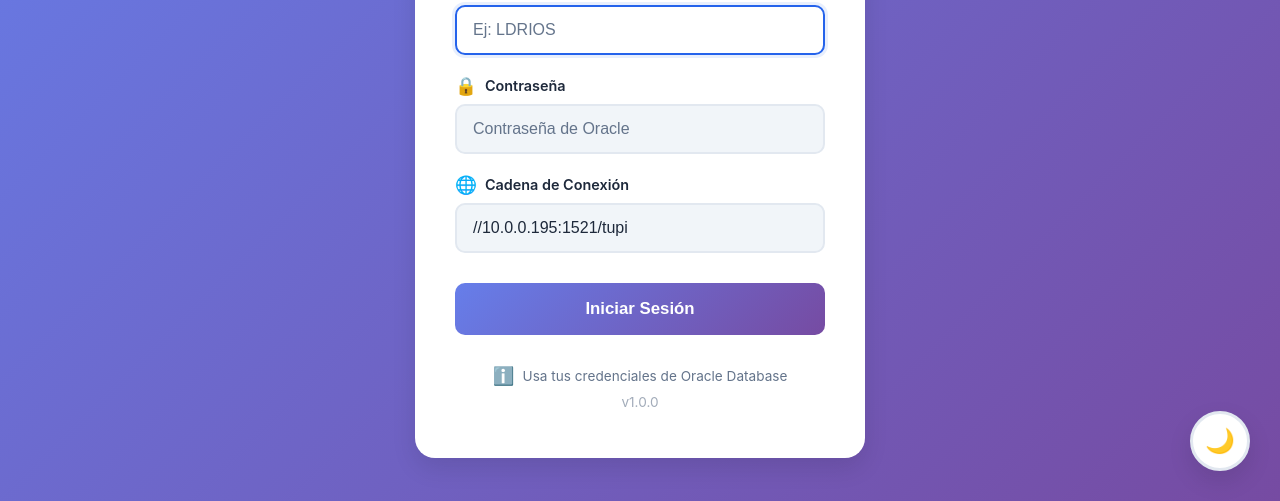
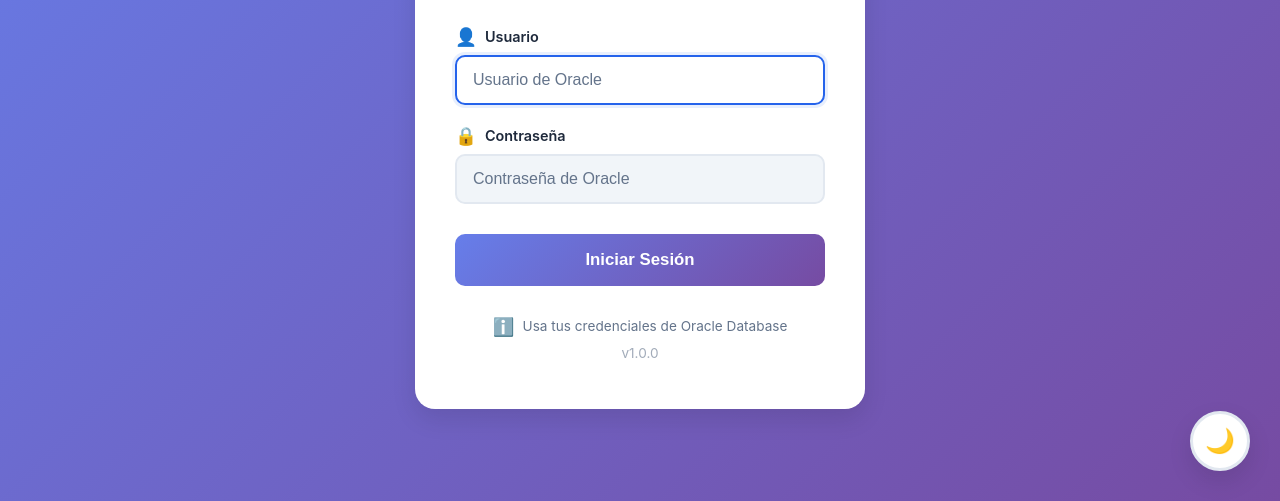
Before and after one commit to LucasRios97/oracle-session-manager, a website: page src/public/login.html in a window 1280 px wide. Shown: the part 299-800 px from the top of the page. Drawn offline with Linux system fonts and the light colour scheme; no server answers.

Commit message:
Simplificar login: eliminar campo de cadena de conexión y usar configuración centralizada
- Eliminado campo de conexión del formulario de login
- Cadena de conexión ahora se lee desde DEFAULT_CONNECTION_STRING en .env
- Actualizado authController para usar variable de entorno
- Actualizado .env.example con nueva estructura de configuración
- Agregado SESSION_SECRET para seguridad de sesiones HTTP

```diff
--- a/src/public/login.html
+++ b/src/public/login.html
@@ -22,13 +22,13 @@
                 <div class="form-group">
                     <label for="username">
                         <span class="icon">👤</span>
-                        Usuario Oracle
+                        Usuario
                     </label>
                     <input
                         type="text"
                         id="username"
                         name="username"
-                        placeholder="Ej: LDRIOS"
+                        placeholder="Usuario de Oracle"
                         required
                         autocomplete="username"
                         autofocus
@@ -47,21 +47,6 @@
                         placeholder="Contraseña de Oracle"
                         required
                         autocomplete="current-password"
-                    >
-                </div>
-
-                <div class="form-group">
-                    <label for="connectString">
-                        <span class="icon">🌐</span>
-                        Cadena de Conexión
-                    </label>
-                    <input
-                        type="text"
-                        id="connectString"
-                        name="connectString"
-                        placeholder="//10.0.0.195:1521/tupi"
-                        value="//10.0.0.195:1521/tupi"
-                        required
                     >
                 </div>
 
--- a/src/public/login.js
+++ b/src/public/login.js
@@ -50,10 +50,9 @@ document.getElementById('loginForm').addEventListener('submit', async (e) => {
 
     const username = document.getElementById('username').value.trim().toUpperCase();
     const password = document.getElementById('password').value;
-    const connectString = document.getElementById('connectString').value.trim();
 
     // Validaciones básicas
-    if (!username || !password || !connectString) {
+    if (!username || !password) {
         showError('Por favor, completa todos los campos');
         return;
     }
@@ -70,8 +69,7 @@ document.getElementById('loginForm').addEventListener('submit', async (e) => {
             },
             body: JSON.stringify({
                 username: username,
-                password: password,
-                connectString: connectString
+                password: password
             })
         });
 
```
Also changed, not shown: src/controllers/authController.js (+6 -3 lines), 1 other file.
